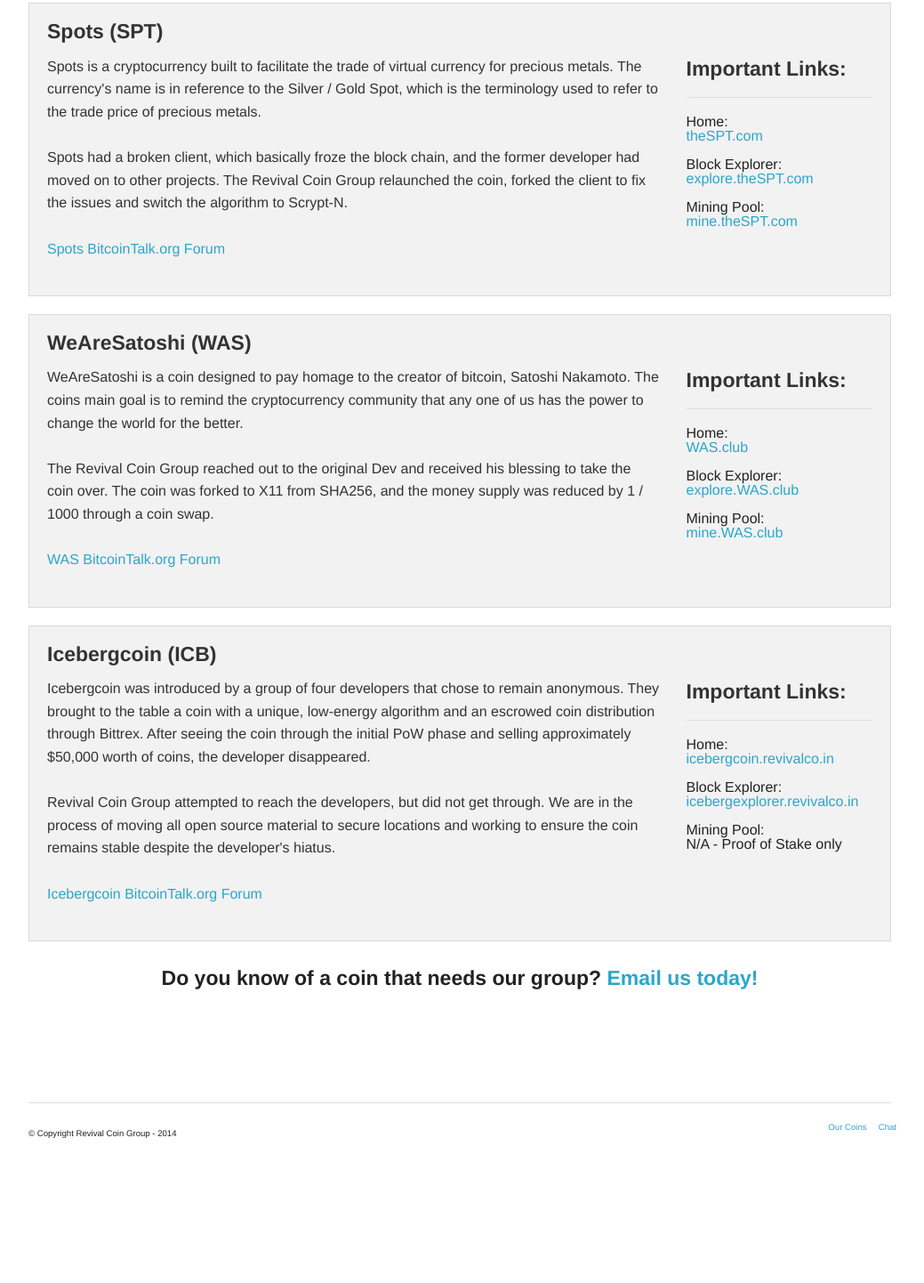
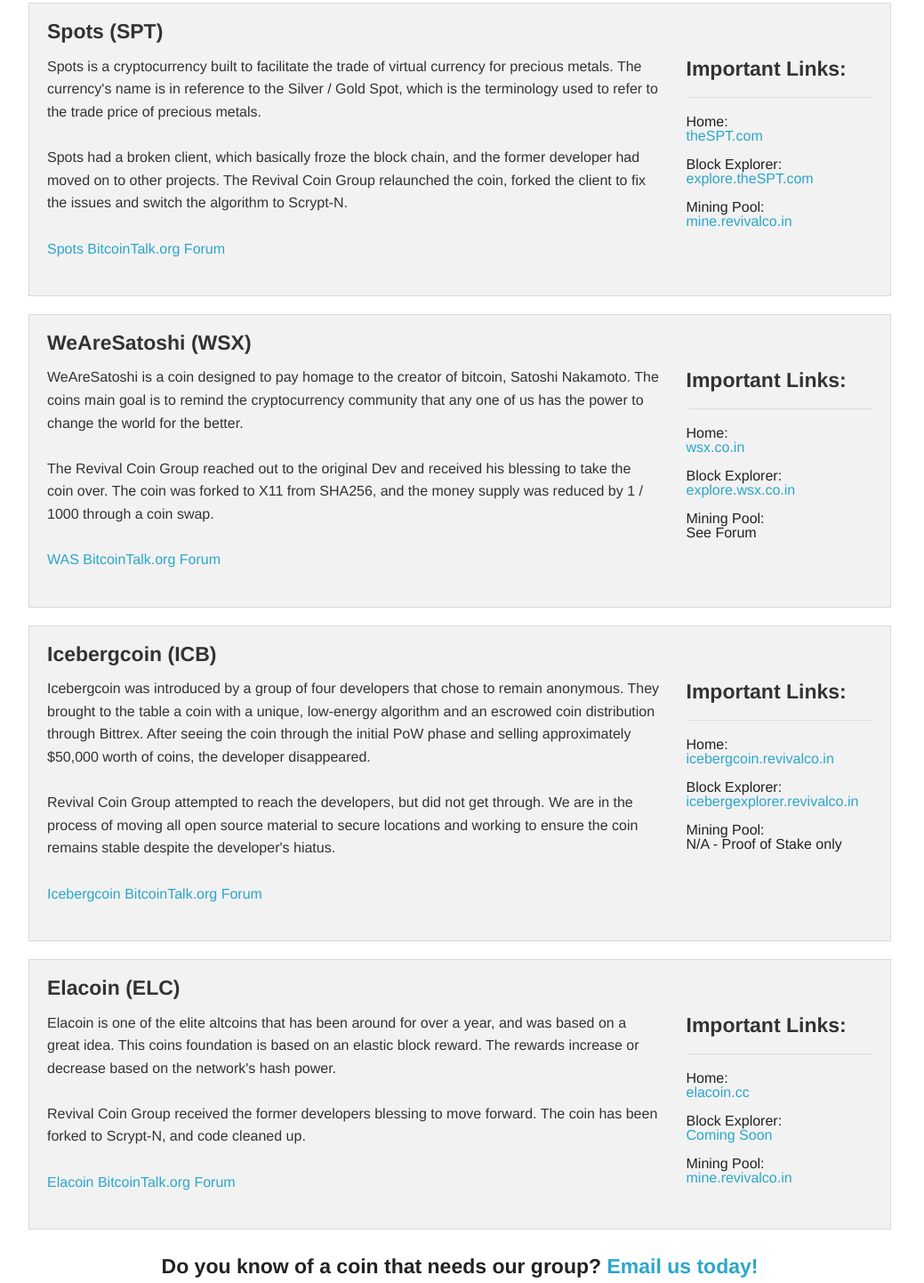
Before and after one commit to AmericanComputerNerd/revivalcoin, a plain HTML site: page coins.html in a window 1280 px wide. Shown: the part 109-1551 px from the top of the page at 89% size, without its empty margins (123-1162 px from the left). Before the commit the page ends 1414 px from the top, so only its background shows below. Drawn offline with Linux system fonts and the light colour scheme; a script that the page names is missing.

Commit message:
Various Updates
Changed ACN pools to mine.revivalco.in, updated WSX links, and added ELC
information.

```diff
--- a/coins.html
+++ b/coins.html
@@ -69,7 +69,7 @@
                             <a href="http://explore.theSPT.com" target="_blank">explore.theSPT.com</a><br />
                             <br />
                             Mining Pool:<br />
-                            <a href="http://mine.theSPT.com" target="_blank">mine.theSPT.com</a><br />
+                            <a href="http://mine.revivalco.in/" target="_blank">mine.revivalco.in</a><br />
                         </div>
         		    </div>
      		    </div>
@@ -81,27 +81,27 @@
 	    <div class="row">
     		<div class="large-12 columns">
     			<div class="panel">
-     			<h4>WeAreSatoshi (WAS)</h4>
+     			<h4>WeAreSatoshi (WSX)</h4>
         			<div class="row">
           				<div class="large-9 columns">
             			<p>WeAreSatoshi is a coin designed to pay homage to the creator of bitcoin, Satoshi Nakamoto.  The coins main goal is to remind the cryptocurrency community that any one of us has the power to change the world for the better.<br />
                         <br />
                         The Revival Coin Group reached out to the original Dev and received his blessing to take the coin over.  The coin was forked to X11 from SHA256, and the money supply was reduced by 1 / 1000 through a coin swap.<br />
                         <br />
-                        <a href="https://bitcointalk.org/index.php?topic=661588" target="_blank">WAS BitcoinTalk.org Forum</a>
+                        <a href="https://bitcointalk.org/index.php?topic=724727" target="_blank">WAS BitcoinTalk.org Forum</a>
             			</p>
           				</div>
                         <div class="large-3 columns">
                             <h4>Important Links:</h4>
                             <hr />
                             Home:<br />
-                            <a href="http://www.was.club" target="_blank">WAS.club</a><br />
+                            <a href="http://www.wsx.co.in/" target="_blank">wsx.co.in</a><br />
                             <br />
                             Block Explorer:<br />
-                            <a href="http://explore.was.club" target="_blank">explore.WAS.club</a><br />
+                            <a href="http://explore.wsx.co.in/" target="_blank">explore.wsx.co.in</a><br />
                             <br />
                             Mining Pool:<br />
-                            <a href="http://mine.was.club" target="_blank">mine.WAS.club</a><br />
+                            See Forum<br />
                         </div>
         		    </div>
      		    </div>
@@ -134,6 +134,38 @@
                             <br />
                             Mining Pool:<br />
                             N/A - Proof of Stake only<br />
+                        </div>
+        		    </div>
+     		    </div>
+	        </div>
+        </div>
+
+<!-- Call to Action Panel -->
+
+	    <div class="row">
+    		<div class="large-12 columns">
+    			<div class="panel">
+     			<h4>Elacoin (ELC)</h4>
+        			<div class="row">
+          				<div class="large-9 columns">
+            			<p>Elacoin is one of the elite altcoins that has been around for over a year, and was based on a great idea.  This coins foundation is based on an elastic block reward.  The rewards increase or decrease based on the network's hash power.<br />
+                        <br />
+                        Revival Coin Group received the former developers blessing to move forward.  The coin has been forked to Scrypt-N, and code cleaned up.<br />
+                        <br />
+                        <a href="https://bitcointalk.org/index.php?topic=766417" target="_blank">Elacoin BitcoinTalk.org Forum</a>
+            			</p>
+          				</div>
+                        <div class="large-3 columns">
+                            <h4>Important Links:</h4>
+                            <hr />
+                            Home:<br />
+                            <a href="http://www.elacoin.cc/" target="_blank">elacoin.cc</a><br />
+                            <br />
+                            Block Explorer:<br />
+                            <a href="" target="_blank">Coming Soon</a><br />
+                            <br />
+                            Mining Pool:<br />
+                            <a href="http://mine.revivalco.in/" target="_blank">mine.revivalco.in</a><br />
                         </div>
         		    </div>
      		    </div>
```
